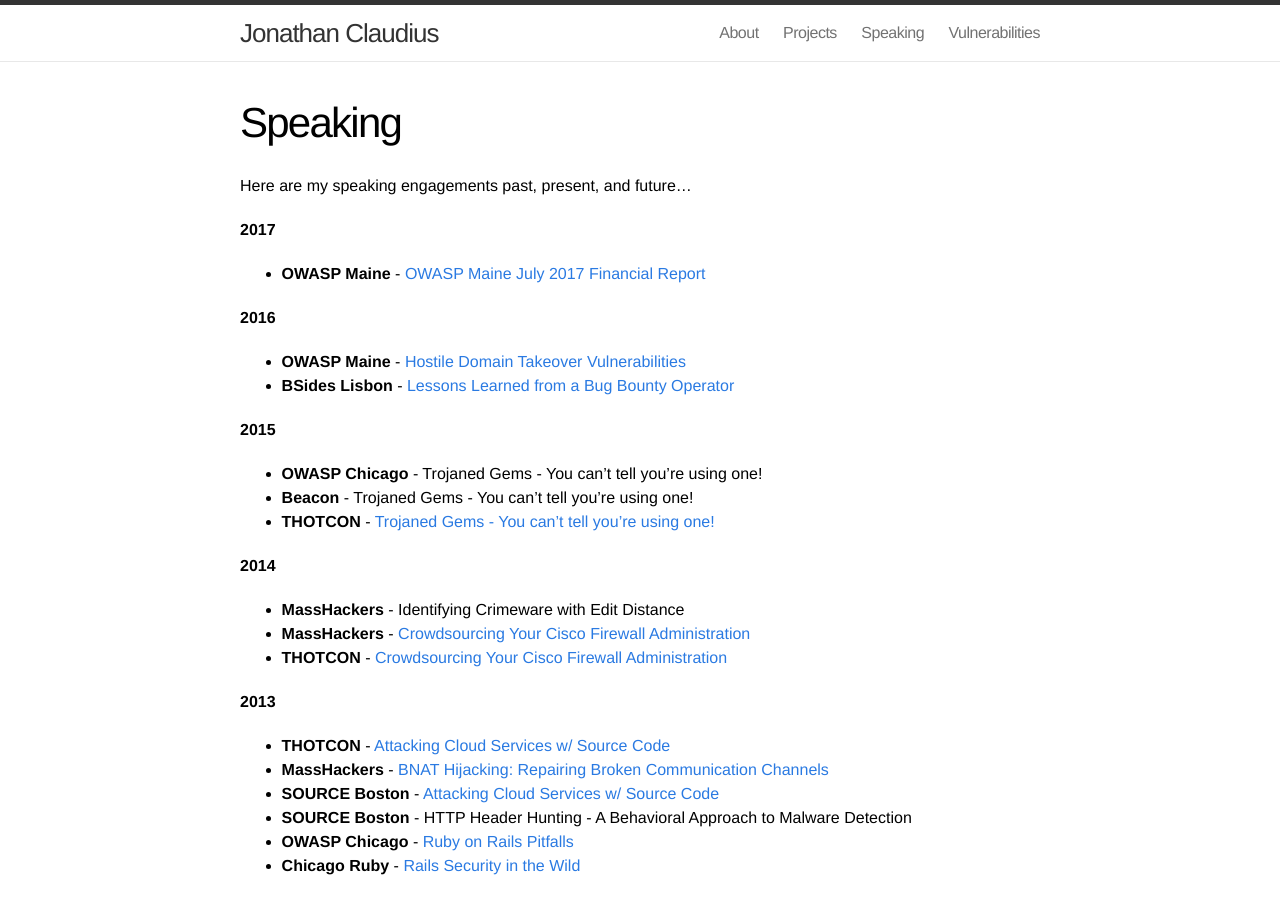
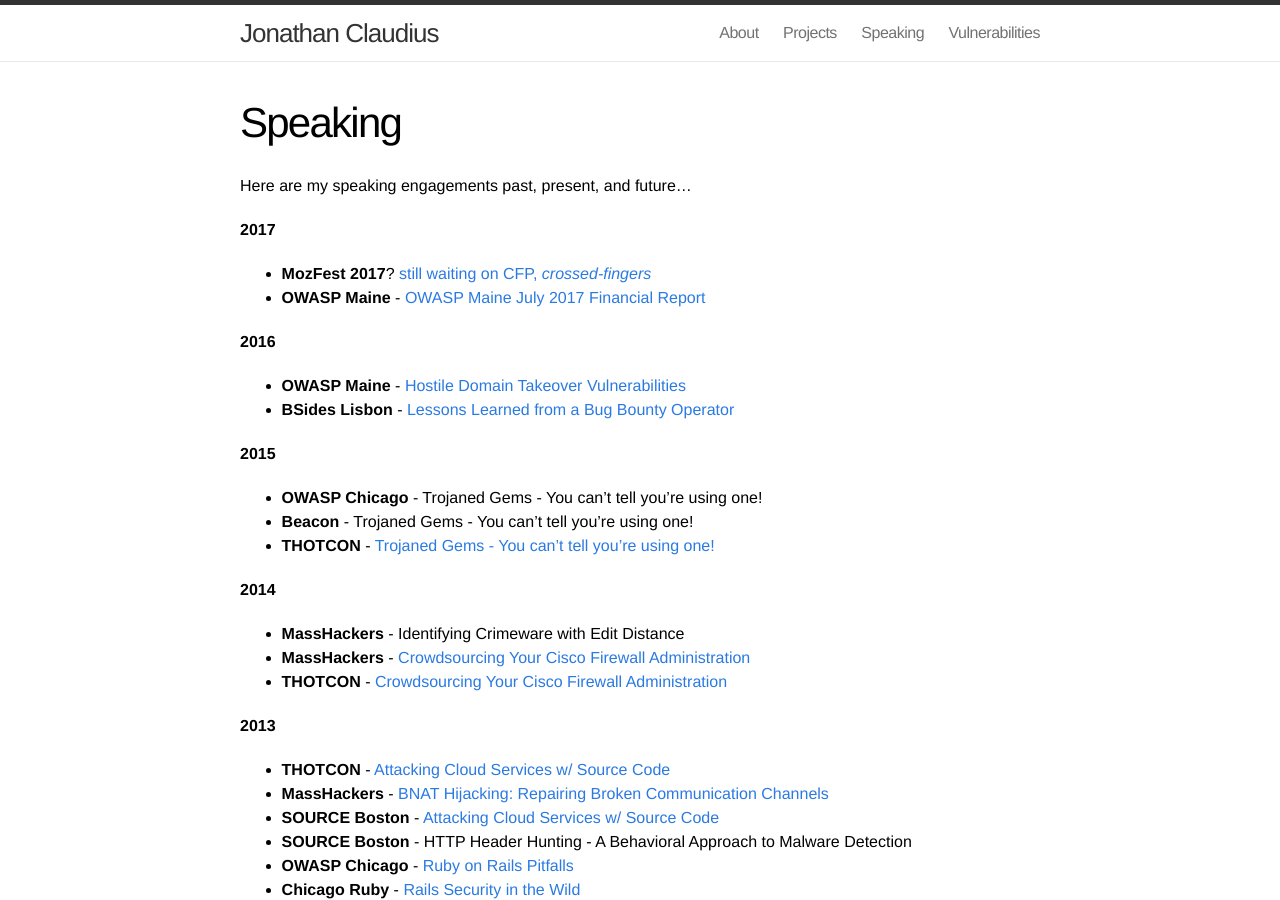
Before and after one commit to claudijd/claudijd.github.io, a Jekyll site: the page built from speaking.md, in a window 1280 px wide and 900 px high. Built offline with Jekyll 4.4.1, drawn with Linux system fonts in a browser that asks for light colours.

Commit message:
maybe mozfest?

```diff
--- a/speaking.md
+++ b/speaking.md
@@ -8,6 +8,7 @@
 
 **2017**
 
+- **MozFest 2017**? [still waiting on CFP, *crossed-fingers*](https://mozillafestival.org/)
 - **OWASP Maine** - [OWASP Maine July 2017 Financial Report](https://speakerdeck.com/claudijd/owasp-maine-july-2017-financial-report)
 
 **2016**
```
